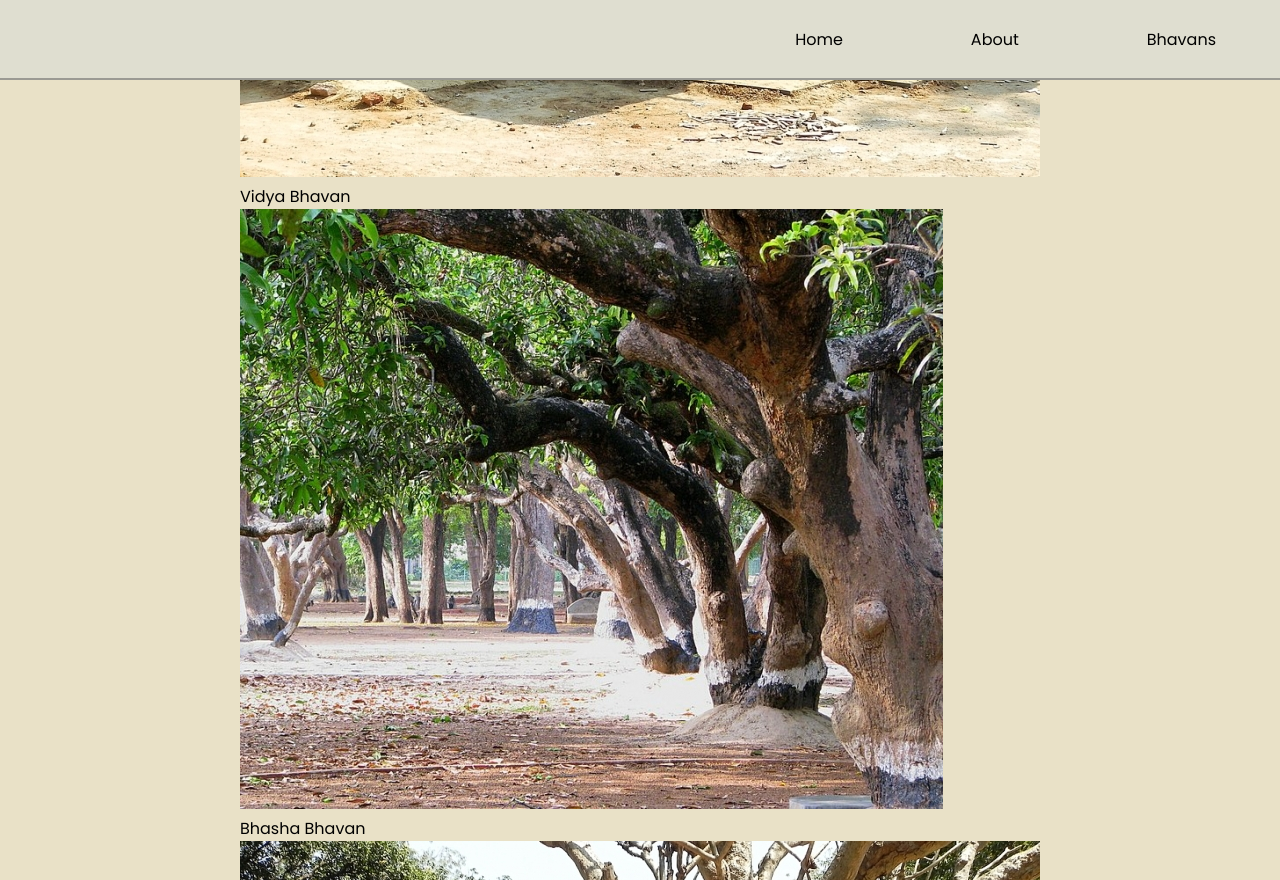
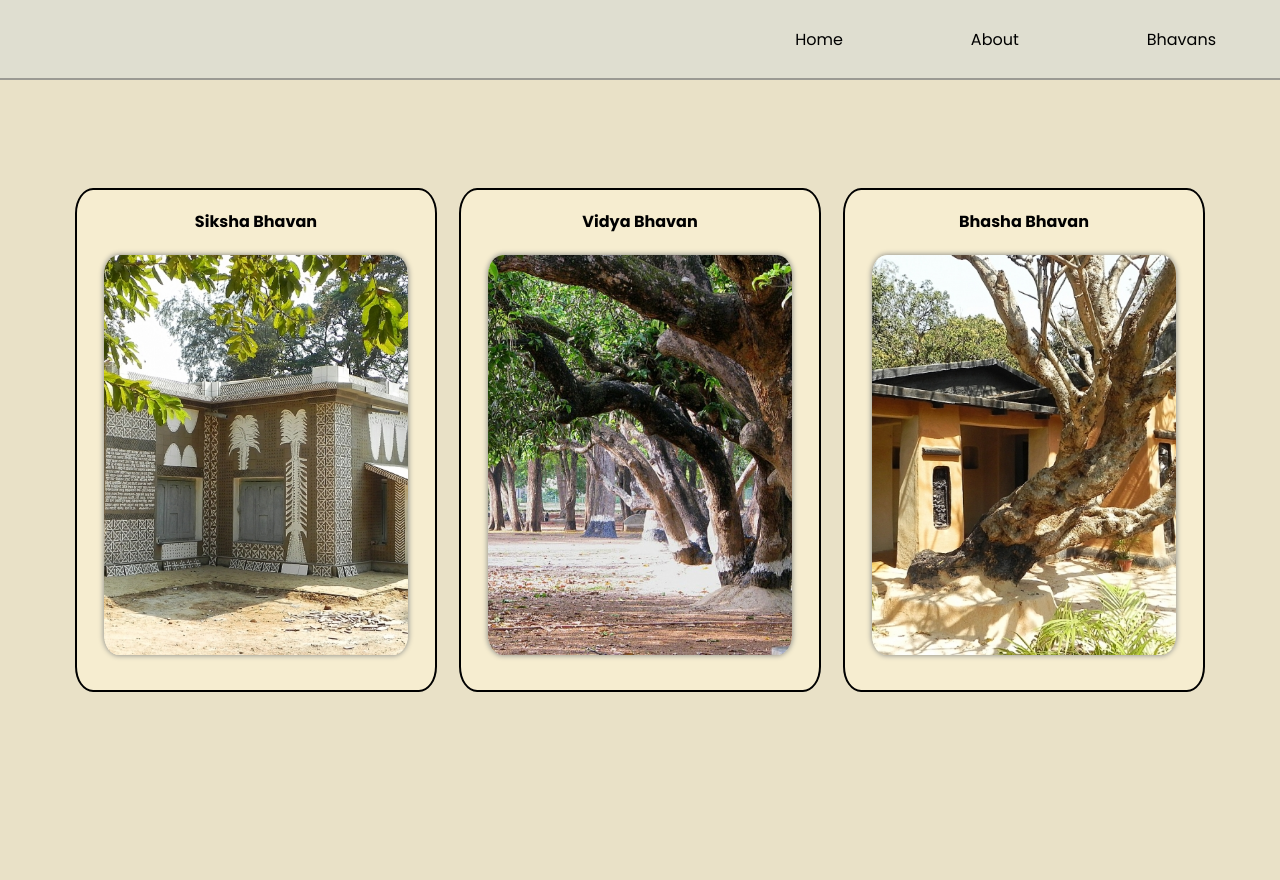
Before and after one commit to dhruvroytalukdar/Visva-Bharati-Virtual-Library, a React (Create React App) app: page /bhavans in a window 1280 px wide. After the commit the page ends 800 px from the top, so only its background shows below. Built offline with nearby package versions, Linux system fonts and the light colour scheme.

Commit message:
bhavans page updation making bhavans page compatible eith dekstop and making slight changes overall

```diff
--- a/src/components/compstyle.css
+++ b/src/components/compstyle.css
@@ -42,10 +42,11 @@
   .main-image {
     width: 320px;
     height: 420px;
-    top: 60%;
+    top: 40%;
   }
   .header-section {
     height: 32%;
+    margin-top: 1rem;
     flex-direction: column !important;
   }
   .main-title {
@@ -56,6 +57,9 @@
   .logo {
     width: 23% !important;
     height: 32% !important;
+  }
+  .home-container {
+    margin: -2rem 0px 1rem 0px !important;
   }
 }
 
@@ -71,7 +75,7 @@
   display: flex;
   flex-direction: row;
   justify-content: space-around;
-  margin: 1rem 0px 1rem 0px;
+  margin: 2.5rem 0px 1rem 0px;
   align-items: center;
 }
 
@@ -88,21 +92,57 @@
 
 /**************************/
 
+.bhavan-container {
+  display: flex;
+  align-items: center;
+  justify-content: space-evenly;
+  height: 90vh;
+  width: 100%;
+}
+
+.bhavan-images {
+  height: 80%;
+  width: 85%;
+  object-fit: cover;
+  border-radius: 5%;
+  box-shadow: 0 0px 5px 1px #9b9a93;
+  margin: 0 0 2rem 0;
+}
+
+.bhavan-box {
+  display: flex;
+  margin: 0 1.2rem;
+  height: 70%;
+  width: 35%;
+  margin: 0rem 0.7rem;
+  flex-direction: column;
+  border: 2px solid black;
+  justify-content: space-around;
+  align-items: center;
+  border-radius: 5%;
+  background-color: #f6edd0;
+}
+
+.box-title {
+  margin: 1rem 0;
+  font-weight: 700;
+}
+
 @media screen and (max-width: 650px) {
   .bhavan-container {
     display: flex;
     flex-direction: column;
-    height: 100vh;
+    height: 100%;
     width: 90%;
     justify-content: space-evenly;
   }
 
   .bhavan-box {
     display: flex;
-    height: 40%;
+    height: 30%;
     flex-direction: column;
     width: 100%;
-    margin: 1.3rem 0;
+    margin: 0.7rem 0;
     border: 2px solid black;
     justify-content: space-around;
     align-items: center;
--- a/src/index.css
+++ b/src/index.css
@@ -9,7 +9,7 @@ body {
 }
 
 .content-container {
-  height: 100vh;
+  height: fit-content;
   width: 90vw;
   margin: 0px auto;
   display: flex;
@@ -20,6 +20,7 @@ body {
 
 @media screen and (max-width: 650px) {
   .content-container {
-    height: 140vh !important;
+    height: fit-content;
+    margin-top: 1.4rem;
   }
 }
```
